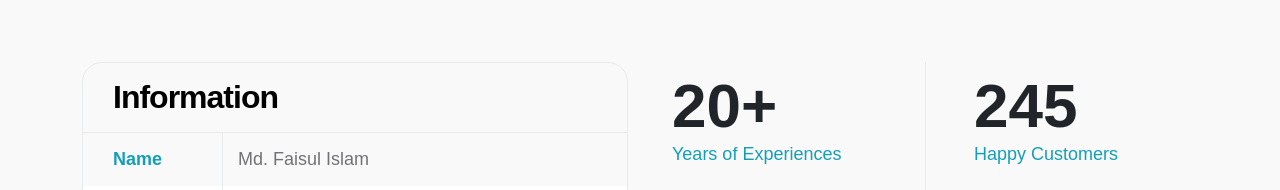
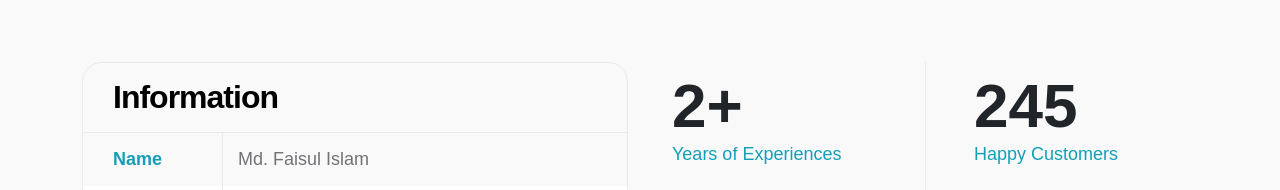
Before and after one commit to lavahat/Portfoio, a plain HTML site: page index.html in a window 1280 px wide. Shown: the part 1408-1598 px from the top of the page. Drawn offline with Linux system fonts and the light colour scheme.

Commit message:
Update index.html

```diff
--- a/index.html
+++ b/index.html
@@ -186,7 +186,7 @@ https://templatemo.com/tm-578-first-portfolio
                             <div class="about-thumb">
                                 <div class="row">
                                     <div class="col-lg-6 col-6 featured-border-bottom py-2">
-                                        <strong class="featured-numbers">20+</strong>
+                                        <strong class="featured-numbers">2+</strong>
 
                                         <p class="featured-text">Years of Experiences</p>
                                     </div>
@@ -595,4 +595,5 @@ https://templatemo.com/tm-578-first-portfolio
         <script src="js/custom.js"></script>
 
     </body>
+
 </html>
```
